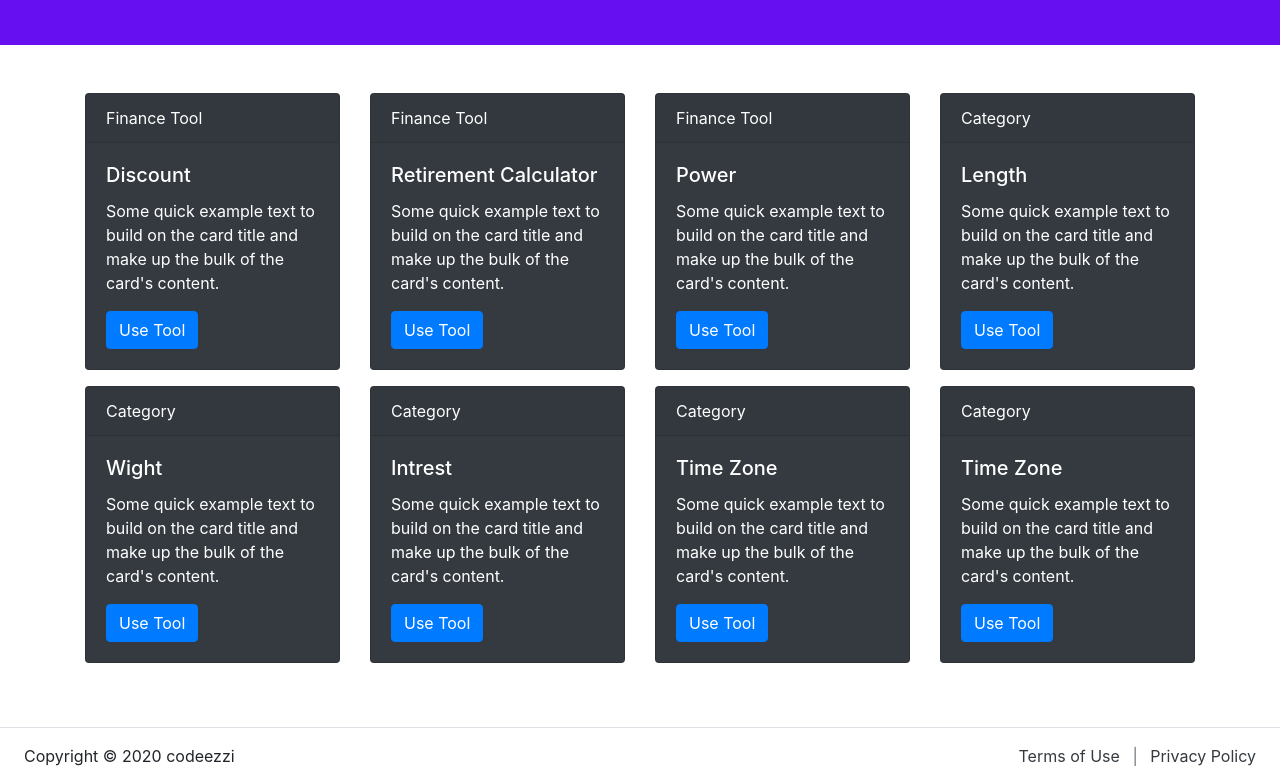
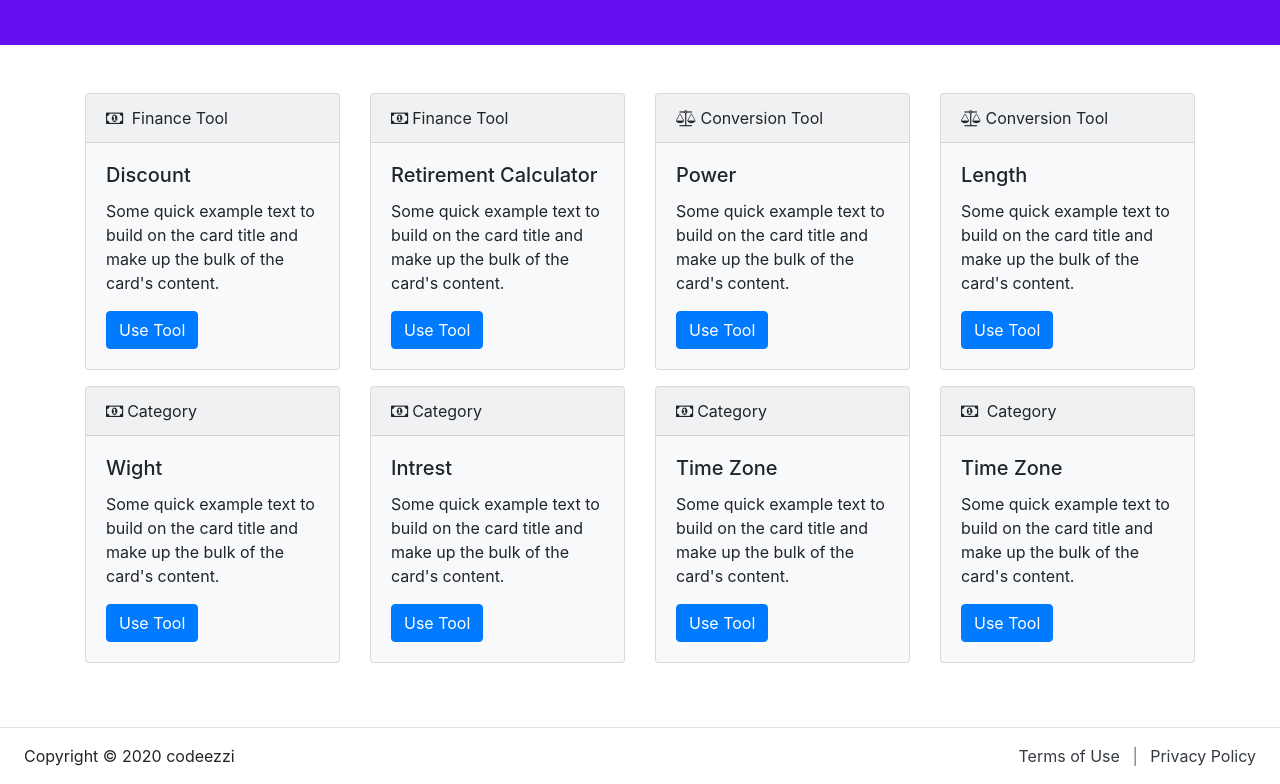
Before and after one commit to codeezzi/utility, a plain HTML site: page index.html in a window 1280 px wide. Shown: the part 417-1201 px from the top of the page. Drawn offline with nearby package versions, Linux system fonts and the light colour scheme.

Commit message:
add category icons to the cards

```diff
--- a/index.html
+++ b/index.html
@@ -76,8 +76,9 @@
 
     <div class="row">
         <div class="col-md-6 col-lg-4 col-xl-3">
-            <div class="card text-white bg-dark mb-3 mx-auto" style="max-width: 18rem;">
+            <div class="card bg-light mb-3 mx-auto" style="max-width: 18rem;">
                 <div class="card-header">
+                    <i class="fa fa-money mr-1"></i>
                     Finance Tool
                 </div>
                 <div class="card-body">
@@ -88,8 +89,9 @@
             </div>
         </div>
         <div class="col-md-6 col-lg-4 col-xl-3">
-            <div class="card text-white bg-dark mb-3 mx-auto" style="max-width: 18rem;">
-                <div class="card-header">Finance Tool</div>
+            <div class="card bg-light mb-3 mx-auto" style="max-width: 18rem;">
+                <div class="card-header">
+                    <i class="fa fa-money mr-1"></i>Finance Tool</div>
                 <div class="card-body">
                     <h5 class="card-title">Retirement Calculator</h5>
                     <p class="card-text">Some quick example text to build on the card title and make up the bulk of the card's content.</p>
@@ -98,8 +100,9 @@
             </div>
         </div>
         <div class="col-md-6 col-lg-4 col-xl-3">
-            <div class="card text-white bg-dark mb-3 mx-auto" style="max-width: 18rem;">
-                <div class="card-header">Finance Tool</div>
+            <div class="card bg-light mb-3 mx-auto" style="max-width: 18rem;">
+                <div class="card-header">
+                    <i class="fa fa-balance-scale mr-1"></i>Conversion Tool</div>
                 <div class="card-body">
                     <h5 class="card-title">Power</h5>
                     <p class="card-text">Some quick example text to build on the card title and make up the bulk of the card's content.</p>
@@ -108,8 +111,9 @@
             </div>
         </div>
         <div class="col-md-6 col-lg-4 col-xl-3">
-            <div class="card text-white bg-dark mb-3 mx-auto" style="max-width: 18rem;">
-                <div class="card-header">Category</div>
+            <div class="card bg-light mb-3 mx-auto" style="max-width: 18rem;">
+                <div class="card-header">
+                    <i class="fa fa-balance-scale mr-1"></i>Conversion Tool</div>
                 <div class="card-body">
                     <h5 class="card-title">Length</h5>
                     <p class="card-text">Some quick example text to build on the card title and make up the bulk of the card's content.</p>
@@ -118,8 +122,9 @@
             </div>
         </div>
         <div class="col-md-6 col-lg-4 col-xl-3">
-            <div class="card text-white bg-dark mb-3 mx-auto" style="max-width: 18rem;">
-                <div class="card-header">Category</div>
+            <div class="card bg-light mb-3 mx-auto" style="max-width: 18rem;">
+                <div class="card-header">
+                    <i class="fa fa-money mr-1"></i>Category</div>
                 <div class="card-body">
                     <h5 class="card-title">Wight</h5>
                     <p class="card-text">Some quick example text to build on the card title and make up the bulk of the card's content.</p>
@@ -128,8 +133,9 @@
             </div>
         </div>
         <div class="col-md-6 col-lg-4 col-xl-3">
-            <div class="card text-white bg-dark mb-3 mx-auto" style="max-width: 18rem;">
-                <div class="card-header">Category</div>
+            <div class="card bg-light mb-3 mx-auto" style="max-width: 18rem;">
+                <div class="card-header">
+                    <i class="fa fa-money mr-1"></i>Category</div>
                 <div class="card-body">
                     <h5 class="card-title">Intrest</h5>
                     <p class="card-text">Some quick example text to build on the card title and make up the bulk of the card's content.</p>
@@ -138,8 +144,9 @@
             </div>
         </div>
         <div class="col-md-6 col-lg-4 col-xl-3">
-            <div class="card text-white bg-dark mb-3 mx-auto" style="max-width: 18rem;">
-                <div class="card-header">Category</div>
+            <div class="card bg-light mb-3 mx-auto" style="max-width: 18rem;">
+                <div class="card-header">
+                    <i class="fa fa-money mr-1"></i>Category</div>
                 <div class="card-body">
                     <h5 class="card-title">Time Zone</h5>
                     <p class="card-text">Some quick example text to build on the card title and make up the bulk of the card's content.</p>
@@ -148,8 +155,10 @@
             </div>
         </div>
         <div class="col-md-6 col-lg-4 col-xl-3">
-            <div class="card text-white bg-dark mb-3 mx-auto" style="max-width: 18rem;">
-                <div class="card-header">Category</div>
+            <div class="card bg-light mb-3 mx-auto" style="max-width: 18rem;">
+                <div class="card-header">
+                    <i class="fa fa-money mr-1"></i>
+                    Category</div>
                 <div class="card-body">
                     <h5 class="card-title">Time Zone</h5>
                     <p class="card-text">Some quick example text to build on the card title and make up the bulk of the card's content.</p>
```
